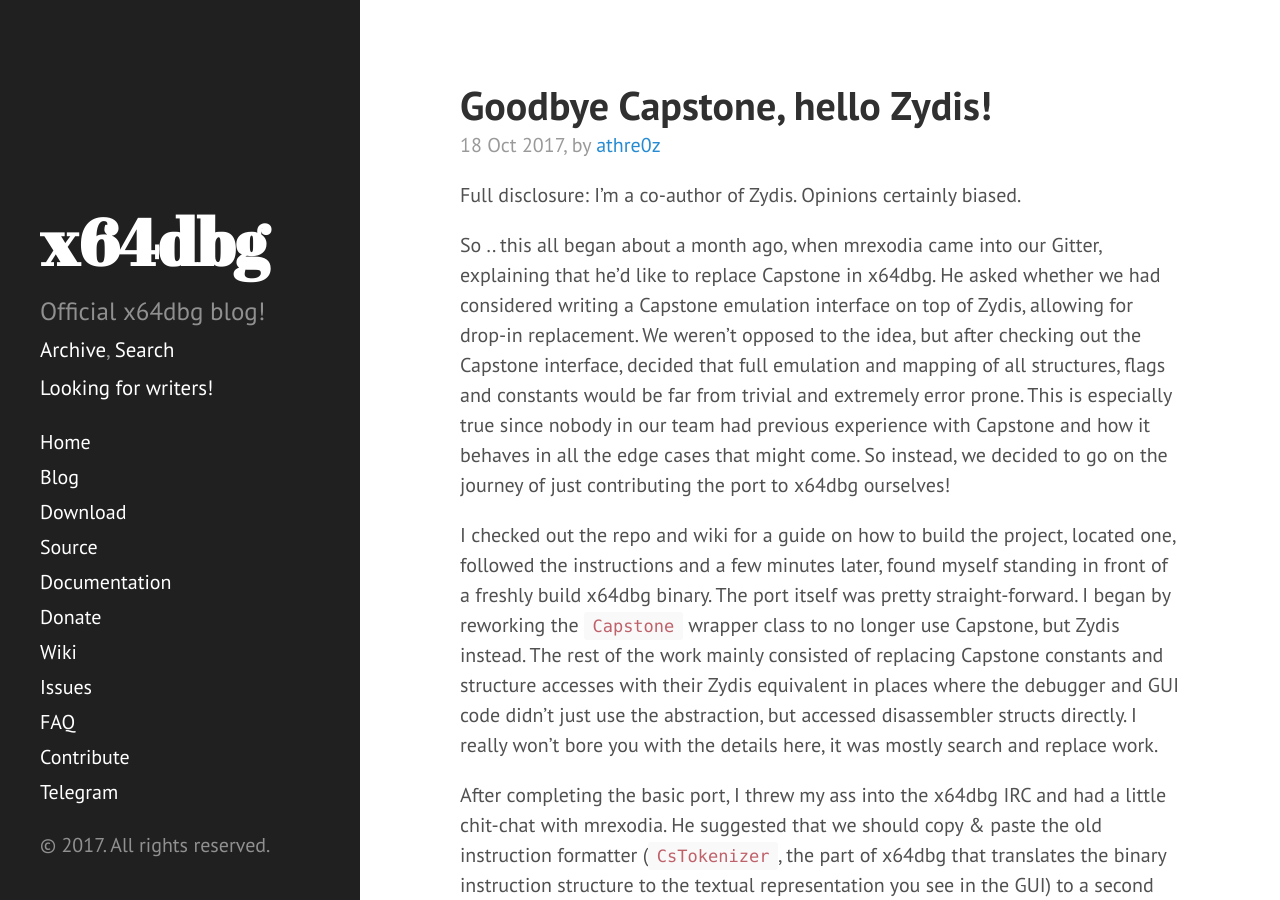
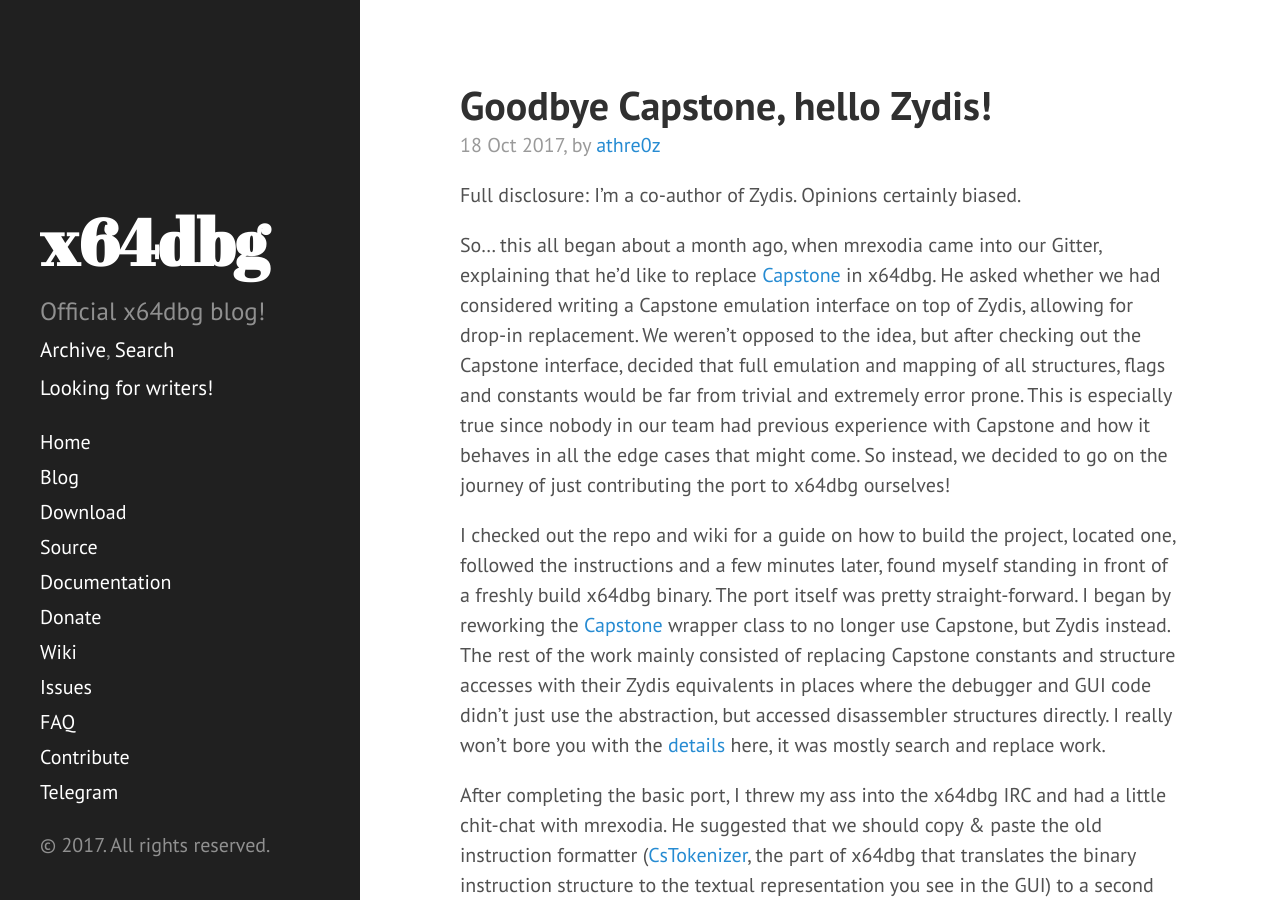
Before and after one commit to x64dbg/blog, a Jekyll site: the page built from _posts/2017-10-18-goodbye-capstone-hello-zydis.md, in a window 1280 px wide and 900 px high. Built offline with Jekyll 4.4.1, drawn with Linux system fonts in a browser that asks for light colours; nearby versions of some CDN libraries; comment, search, counter and statistics services are not loaded; some of the changed text lies outside the part shown.

```diff
--- a/_posts/2017-10-18-goodbye-capstone-hello-zydis.md
+++ b/_posts/2017-10-18-goodbye-capstone-hello-zydis.md
@@ -7,13 +7,13 @@ website: https://zyantific.com
 
 Full disclosure: I'm a co-author of Zydis. Opinions certainly biased.
 
-So .. this all began about a month ago, when mrexodia came into our Gitter, explaining that he'd like to replace Capstone in x64dbg. He asked whether we had considered writing a Capstone emulation interface on top of Zydis, allowing for drop-in replacement. We weren't opposed to the idea, but after checking out the Capstone interface, decided that full emulation and mapping of all structures, flags and constants would be far from trivial and extremely error prone. This is especially true since nobody in our team had previous experience with Capstone and how it behaves in all the edge cases that might come. So instead, we decided to go on the journey of just contributing the port to x64dbg ourselves!
+So... this all began about a month ago, when mrexodia came into our Gitter, explaining that he'd like to replace [Capstone](http://www.capstone-engine.org) in x64dbg. He asked whether we had considered writing a Capstone emulation interface on top of Zydis, allowing for drop-in replacement. We weren't opposed to the idea, but after checking out the Capstone interface, decided that full emulation and mapping of all structures, flags and constants would be far from trivial and extremely error prone. This is especially true since nobody in our team had previous experience with Capstone and how it behaves in all the edge cases that might come. So instead, we decided to go on the journey of just contributing the port to x64dbg ourselves!
 
-I checked out the repo and wiki for a guide on how to build the project, located one, followed the instructions and a few minutes later, found myself standing in front of a freshly build x64dbg binary. The port itself was pretty straight-forward. I began by reworking the `Capstone` wrapper class to no longer use Capstone, but Zydis instead. The rest of the work mainly consisted of replacing Capstone constants and structure accesses with their Zydis equivalent in places where the debugger and GUI code didn't just use the abstraction, but accessed disassembler structs directly. I really won't bore you with the details here, it was mostly search and replace work.
+I checked out the repo and wiki for a guide on how to build the project, located one, followed the instructions and a few minutes later, found myself standing in front of a freshly build x64dbg binary. The port itself was pretty straight-forward. I began by reworking the [Capstone](https://github.com/x64dbg/capstone_wrapper/blob/578d387f3c89692613990f049317194d70be1c14/capstone_wrapper.h#L10) wrapper class to no longer use Capstone, but Zydis instead. The rest of the work mainly consisted of replacing Capstone constants and structure accesses with their Zydis equivalents in places where the debugger and GUI code didn't just use the abstraction, but accessed disassembler structures directly. I really won't bore you with the [details](https://github.com/x64dbg/x64dbg/pull/1730) here, it was mostly search and replace work.
 
-After completing the basic port, I threw my ass into the x64dbg IRC and had a little chit-chat with mrexodia. He suggested that we should copy & paste the old instruction formatter (`CsTokenizer`, the part of x64dbg that translates the binary instruction structure to the textual representation you see in the GUI) to a second file, using both Capstone and Zydis simultaneously, comparing their outputs. I quickly implemented that idea and started diffing.
+After completing the basic port, I threw my ass into the x64dbg IRC and had a little chit-chat with mrexodia. He suggested that we should copy & paste the old instruction formatter ([CsTokenizer](https://github.com/x64dbg/x64dbg/blob/9a2cb20682e957faaf580039dffa769ee8b58c6e/src/gui/Src/Disassembler/cs_capstone_gui.h#L13), the part of x64dbg that translates the binary instruction structure to the textual representation you see in the GUI) to a second file, using both Capstone and Zydis simultaneously, comparing their outputs. I quickly implemented that idea and started diffing.
 
-Every time I found a collision between Capstone and Zydis, I added a whitelist entry, recompiled and continued diffing, throwing various different binaries and random data at it. This process not only showed up various issues in my ported `CsTokenizer`, it also found us 3 bugs in Zydis and >20 in Capstone, some of which have open issues created in 2015 connected to them.
+Every time I found a collision between Capstone and Zydis, I added a whitelist entry, recompiled and continued diffing, throwing various different binaries and random data at it. This process not only showed up various issues in my ported [CsTokenizer](https://github.com/x64dbg/x64dbg/blob/9a2cb20682e957faaf580039dffa769ee8b58c6e/src/gui/Src/Disassembler/capstone_gui.h#L11), it also found us 3 bugs in Zydis and >20 in Capstone, some of which have open issues created in 2015 connected to them.
 
 So, what did x64dbg gain from the switch?
 - Most importantly: significantly more precise disassembly
```
Also changed, not shown: other parts of _posts/2017-10-18-goodbye-capstone-hello-zydis.md (+1 -2 lines).
